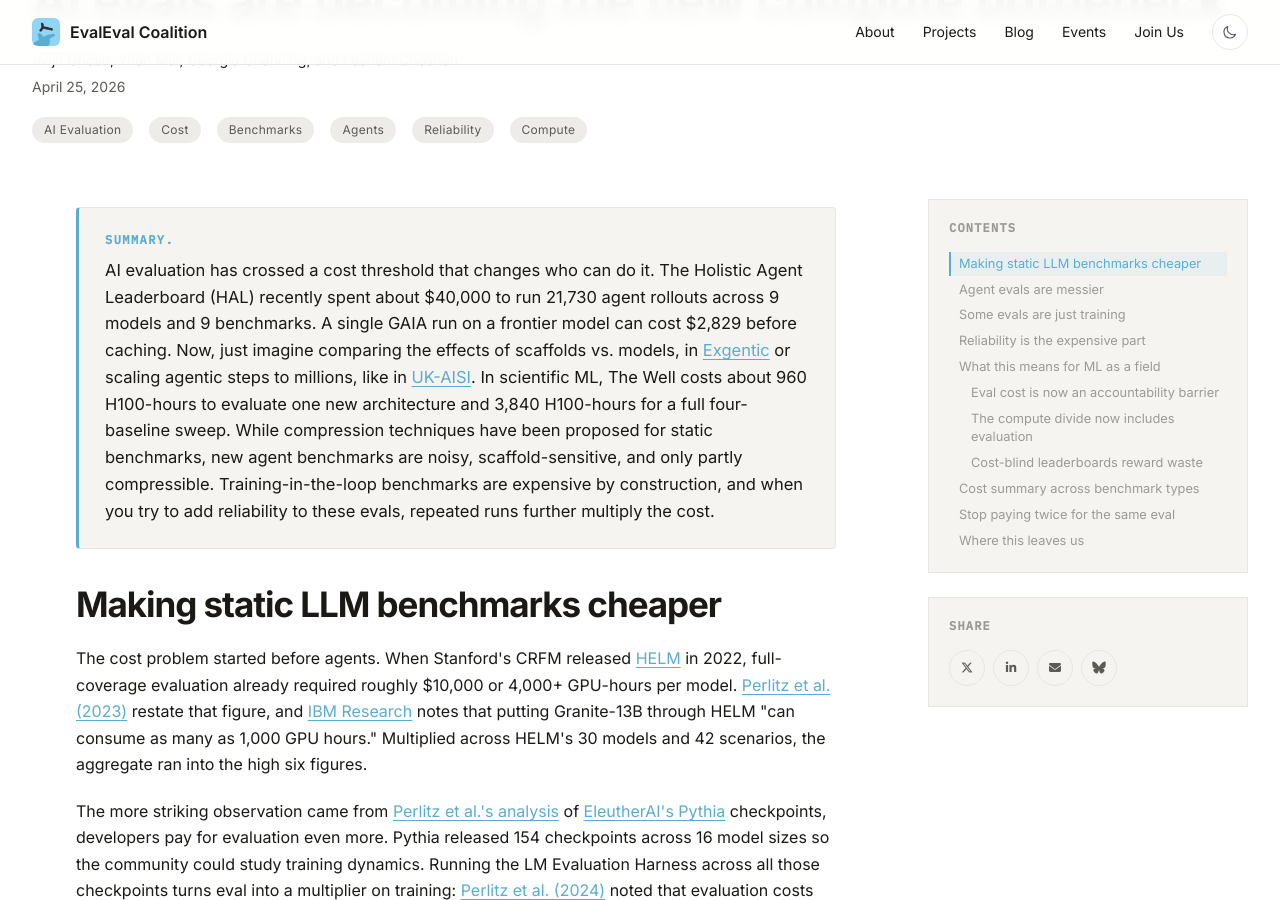
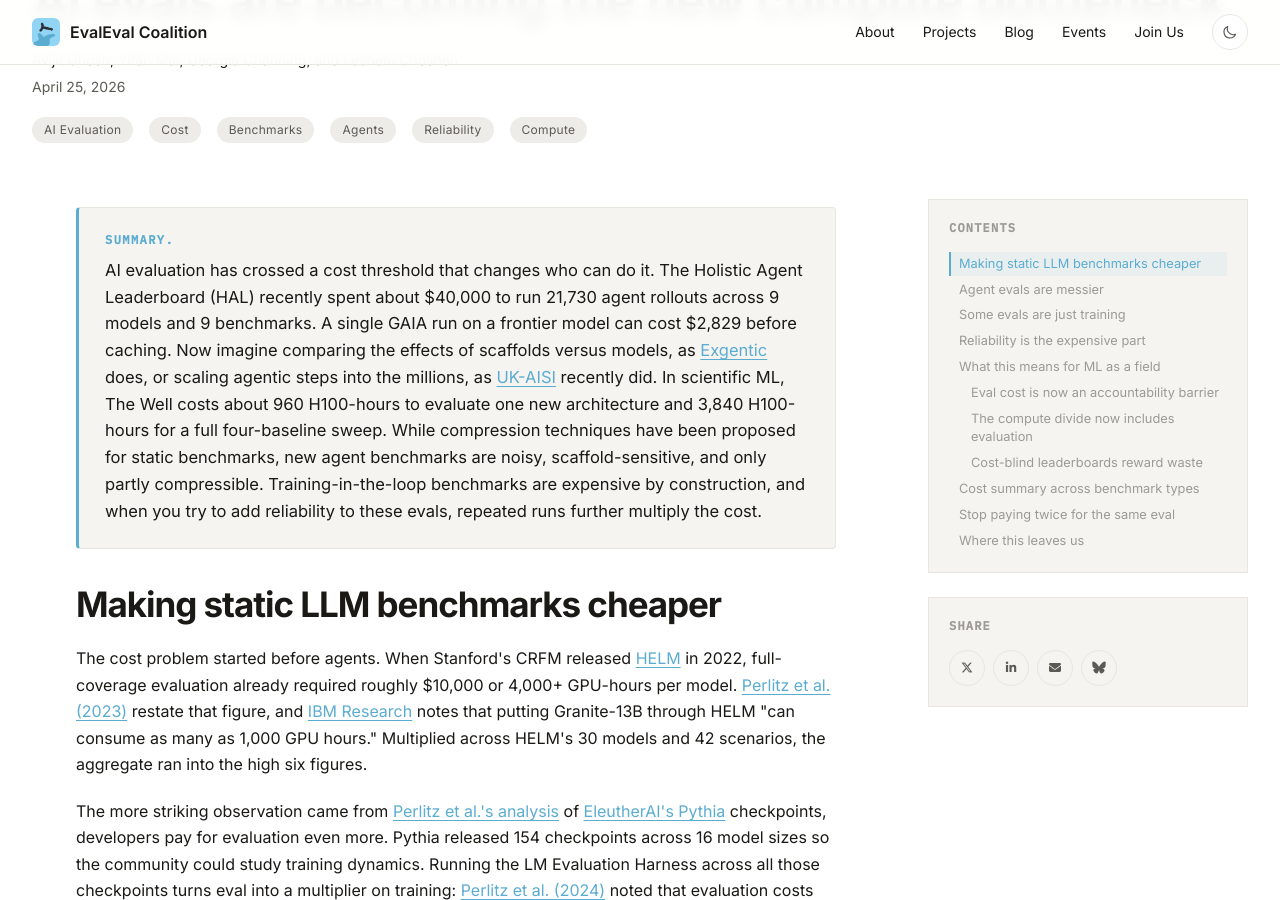
Before and after one commit to evaleval/evaleval.github.io, a Jekyll site: the page built from _posts/2026-04-25-eval-costs-bottleneck.md, in a window 1280 px wide and 900 px high, scrolled down 503 px. Built offline with Jekyll 4.4.1, drawn with Linux system fonts in a browser that asks for light colours; nearby versions of some CDN libraries.

Commit message:
smooth link phrasing in summary callout

```diff
--- a/_posts/2026-04-25-eval-costs-bottleneck.md
+++ b/_posts/2026-04-25-eval-costs-bottleneck.md
@@ -456,7 +456,7 @@
 }
 </style>
 
-<p class="bluf"><strong>Summary.</strong> AI evaluation has crossed a cost threshold that changes who can do it. The Holistic Agent Leaderboard (HAL) recently spent about $40,000 to run 21,730 agent rollouts across 9 models and 9 benchmarks. A single GAIA run on a frontier model can cost $2,829 before caching. Now, just imagine comparing the effects of scaffolds vs. models, in <a href="https://www.exgentic.ai/">Exgentic</a> or scaling agentic steps to millions, like in <a href="https://www.aisi.gov.uk/blog/evidence-for-inference-scaling-in-ai-cyber-tasks-increased-evaluation-budgets-reveal-higher-success-rates">UK-AISI</a>. In scientific ML, The Well costs about 960 H100-hours to evaluate one new architecture and 3,840 H100-hours for a full four-baseline sweep. While compression techniques have been proposed for static benchmarks, new agent benchmarks are noisy, scaffold-sensitive, and only partly compressible. Training-in-the-loop benchmarks are expensive by construction, and when you try to add reliability to these evals, repeated runs further multiply the cost.</p>
+<p class="bluf"><strong>Summary.</strong> AI evaluation has crossed a cost threshold that changes who can do it. The Holistic Agent Leaderboard (HAL) recently spent about $40,000 to run 21,730 agent rollouts across 9 models and 9 benchmarks. A single GAIA run on a frontier model can cost $2,829 before caching. Now imagine comparing the effects of scaffolds versus models, as <a href="https://www.exgentic.ai/">Exgentic</a> does, or scaling agentic steps into the millions, as <a href="https://www.aisi.gov.uk/blog/evidence-for-inference-scaling-in-ai-cyber-tasks-increased-evaluation-budgets-reveal-higher-success-rates">UK-AISI</a> recently did. In scientific ML, The Well costs about 960 H100-hours to evaluate one new architecture and 3,840 H100-hours for a full four-baseline sweep. While compression techniques have been proposed for static benchmarks, new agent benchmarks are noisy, scaffold-sensitive, and only partly compressible. Training-in-the-loop benchmarks are expensive by construction, and when you try to add reliability to these evals, repeated runs further multiply the cost.</p>
 
 <h2 id="making-static-llm-benchmarks-cheaper">Making static LLM benchmarks cheaper</h2>
 
```
